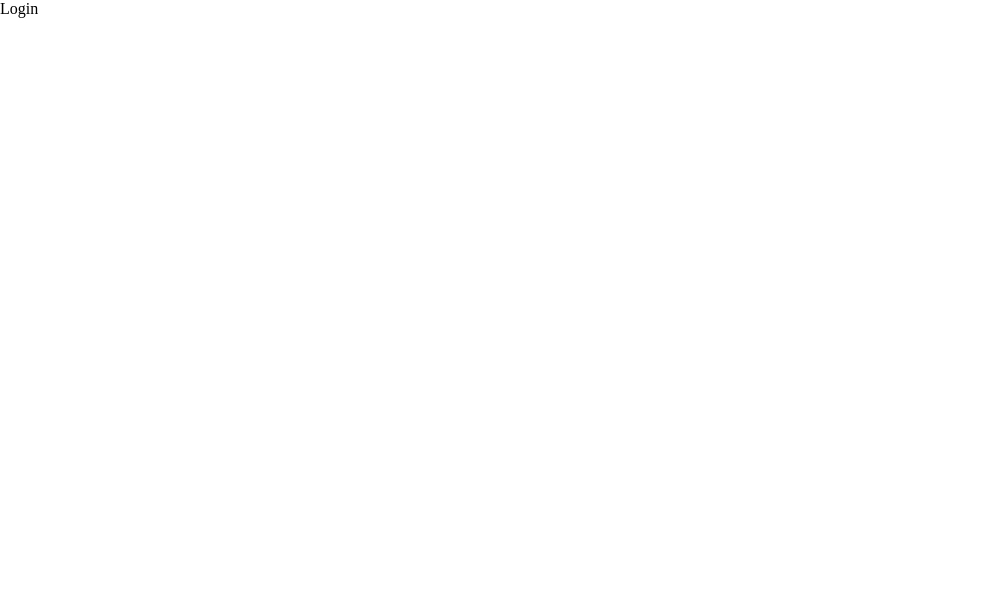
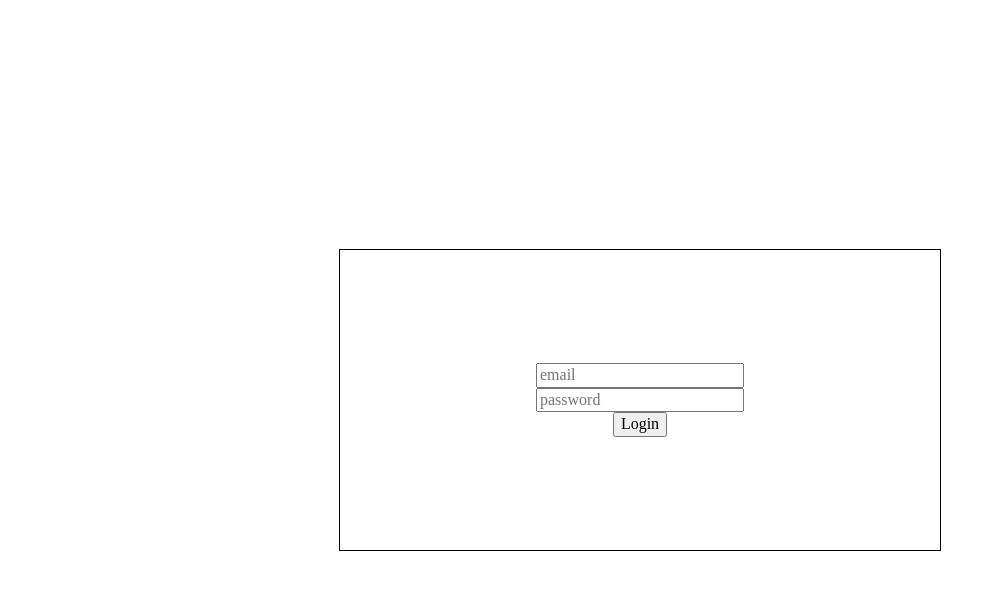
Before and after one commit to breno-albuquerque/blogs-app, a React (Create React App) app: page /login in a window 1280 px wide. Shown: the top 590 px of the page, without its empty margins (0-1004 px from the left). Built offline with nearby package versions, Linux system fonts and the light colour scheme.

Commit message:
feat(components): Adiciona formulário e estado local no Login.js

```diff
--- a/src/components/Home.jsx
+++ b/src/components/Home.jsx
@@ -36,14 +36,12 @@ function Home() {
         onClick={() => handleClick('register')}
       >
         Register
-
       </button>
       <button
         type="button"
         onClick={() => handleClick('login')}
       >
         Login
-
       </button>
     </Container>
   );
--- a/src/components/Login.jsx
+++ b/src/components/Login.jsx
@@ -1,8 +1,73 @@
-import React from 'react';
+import React, { useState } from 'react';
+import styled from 'styled-components';
+
+const Form = styled.form`
+  display: flex;
+  align-items: center;
+  justify-content: center;
+  flex-direction: column;
+
+  border: solid 1px black;
+  height: 300px;
+
+  min-width: 300px;
+  max-width: 600px;
+
+  margin: 0 auto;
+
+  position: absolute;
+  top: 0; bottom: 0;
+  left: 0; right: 0;
+  margin: auto;
+`;
 
 function Login() {
+  const [userData, setUserData] = useState({
+    email: '',
+    password: '',
+  });
+
+  const handleChange = ({ target }) => {
+    const { name, value } = target;
+
+    setUserData((prev) => ({
+      ...prev,
+      [name]: value,
+    }));
+  };
+
+  const handleClick = () => {
+
+  };
+
+  const { email, password } = userData;
+
   return (
-    <div>Login</div>
+    <Form>
+      <input
+        autoComplete="off"
+        onChange={handleChange}
+        value={email}
+        type="email"
+        placeholder="email"
+        name="email"
+      />
+      <input
+        autoComplete="off"
+        onChange={handleChange}
+        value={password}
+        type="password"
+        placeholder="password"
+        name="password"
+      />
+
+      <button
+        type="button"
+        onClick={handleClick}
+      >
+        Login
+      </button>
+    </Form>
   );
 }
 
```
